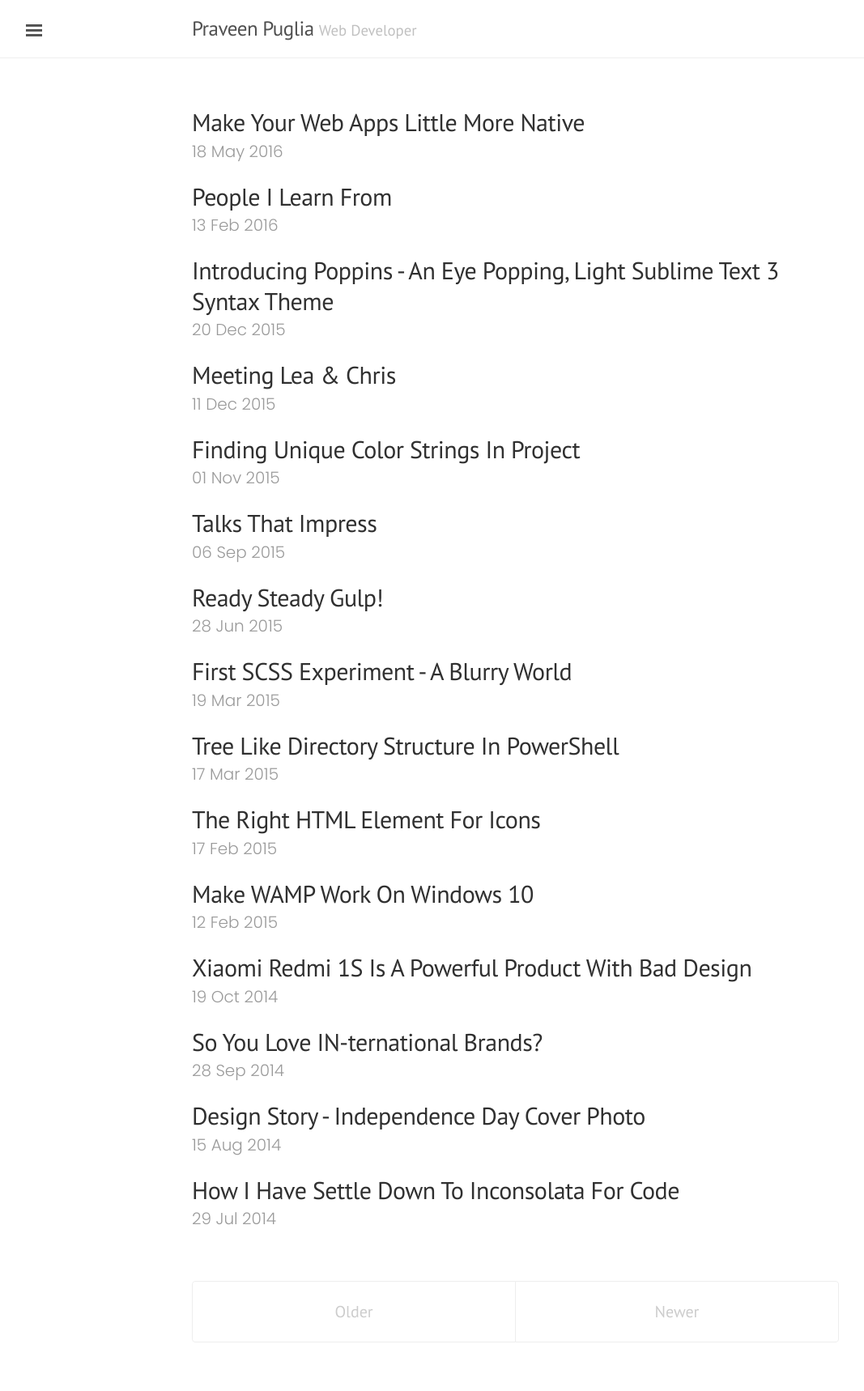
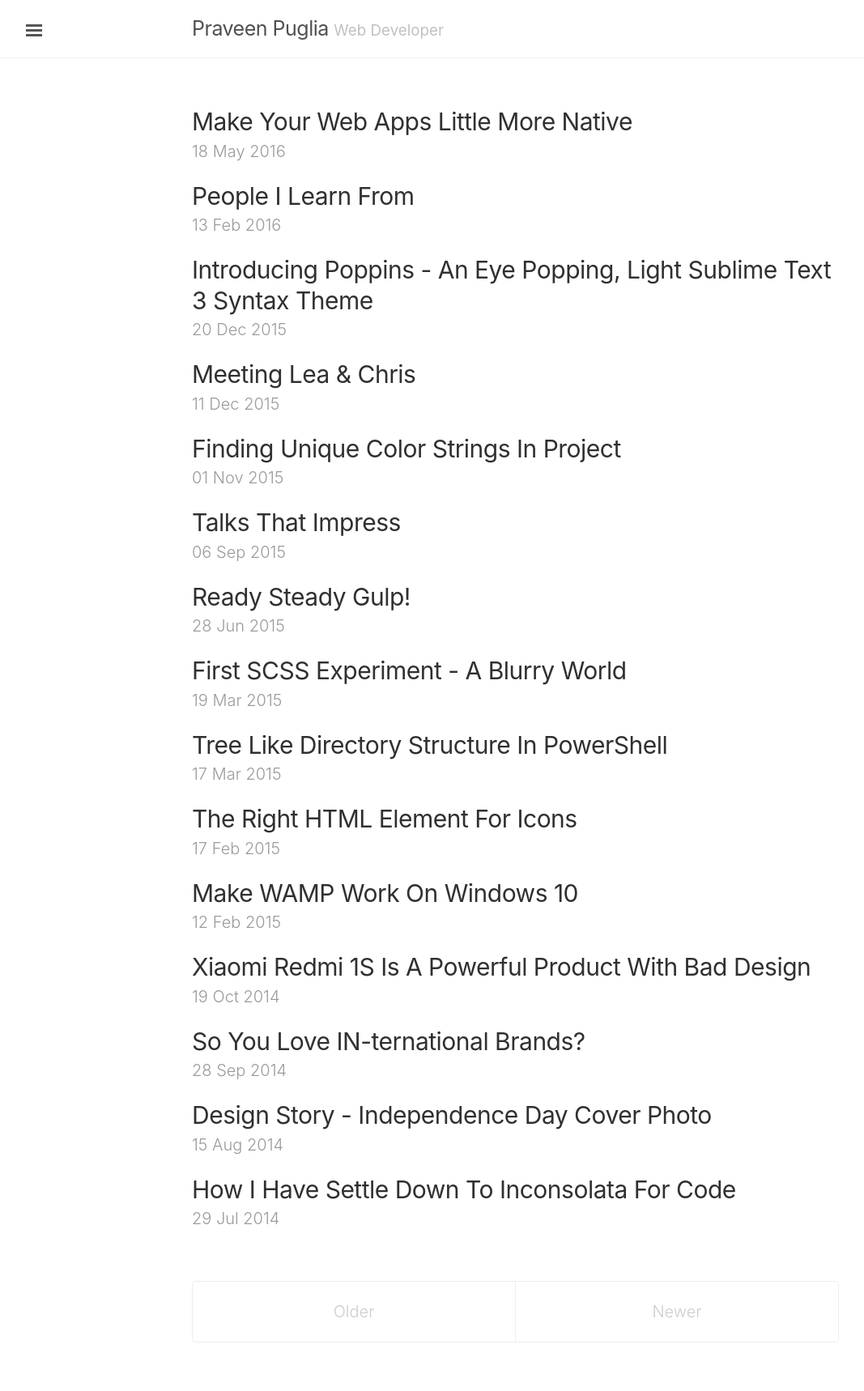
Before and after one commit to praveenpuglia/praveenpuglia.github.io, a Jekyll site: the page built from index.html, in a window 1280 px wide. Shown: the whole page at 81% size, without its empty margins (3-1070 px from the left). Built offline with Jekyll 4.4.1, drawn with Linux system fonts in a browser that asks for light colours.

Commit message:
system fonts

```diff
--- a/_includes/head.html
+++ b/_includes/head.html
@@ -18,7 +18,6 @@
   <link rel="stylesheet" href="{{ site.baseurl }}/public/css/poole.css">
   <link rel="stylesheet" href="{{ site.baseurl }}/public/css/syntax.css">
   <link rel="stylesheet" href="{{ site.baseurl }}/public/css/lanyon.css">
-  <link href='https://fonts.googleapis.com/css?family=Poppins:400,300,500|PT+Sans:400,700' rel='stylesheet' type='text/css'>
 
   <!-- Icons -->
   <link rel="apple-touch-icon" sizes="57x57" href="{{ site.baseurl }}/public/apple-icon-57x57.png">
--- a/public/css/lanyon.css
+++ b/public/css/lanyon.css
@@ -41,13 +41,13 @@ body {
 }
 
 html {
-  font-family: 'Poppins', sans-serif;
+  font-family: -apple-system,BlinkMacSystemFont,"Segoe UI",Roboto,Oxygen,Ubuntu,Cantarell,"Open Sans","Helvetica Neue",sans-serif;
   font-weight: 300;
   line-height: 1.7;
 }
 
 h1, h2, h3, h4, h5, h6 {
-  font-family: 'PT Sans', sans-serif;
+  font-family: -apple-system,BlinkMacSystemFont,"Segoe UI",Roboto,Oxygen,Ubuntu,Cantarell,"Open Sans","Helvetica Neue",sans-serif;
   font-weight: 400;
   color: #313131;
   letter-spacing: -.025rem;
@@ -150,7 +150,6 @@ h1, h2, h3, h4, h5, h6 {
   width: 14rem;
   visibility: hidden;
   overflow-y: auto;
-  font-family: "PT Sans", Helvetica, Arial, sans-serif;
   font-size: .875rem; /* 15px */
   color: rgba(255,255,255,.6);
   background-color: #202020;
@@ -370,7 +369,7 @@ a.sidebar-nav-item:focus {
   overflow: hidden; /* clearfix */
   margin-left: -1rem;
   margin-right: -1rem;
-  font-family: "PT Sans", Helvetica, Arial, sans-serif;
+  font-family: -apple-system,BlinkMacSystemFont,"Segoe UI",Roboto,Oxygen,Ubuntu,Cantarell,"Open Sans","Helvetica Neue",sans-serif;
   color: #ccc;
   text-align: center;
 }
```
